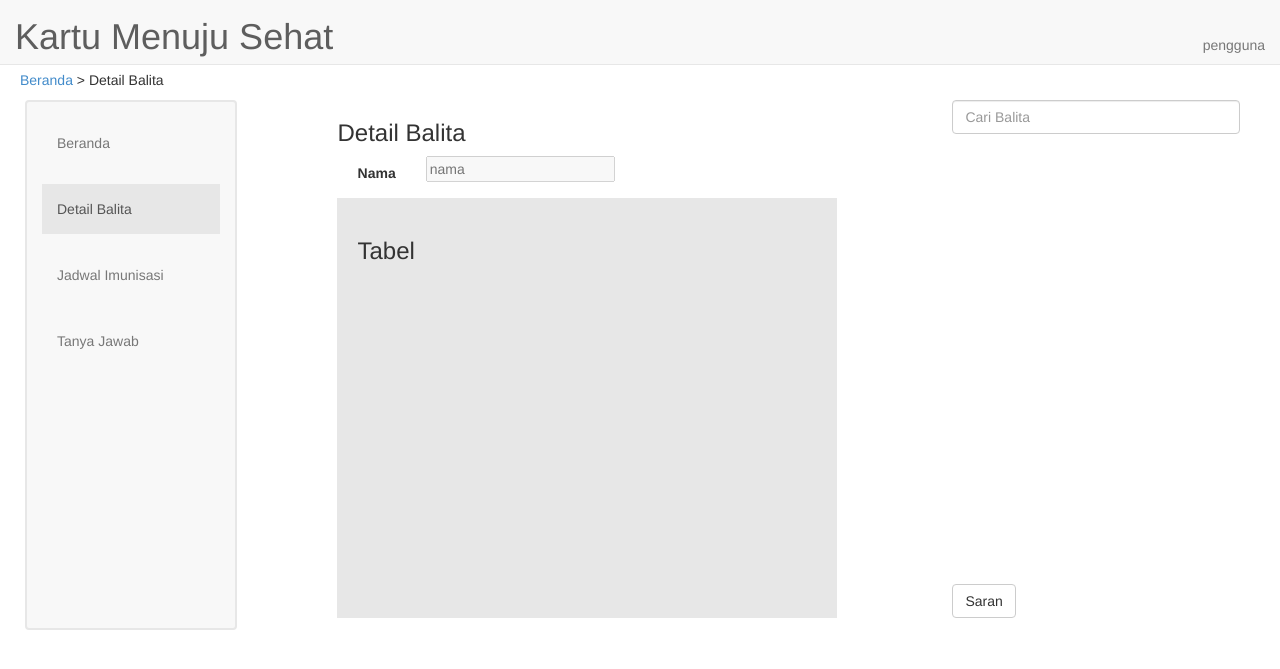
After one commit to santensuru/KMS, a CodeIgniter app: page /detail_balita in a window 1280 px wide. The commit adds this page. Shown: the top 669 px of the page. Run offline with CodeIgniter, Linux system fonts and the light colour scheme.

Commit message:
beranda, detail balita, saran

```diff
--- a/application/controllers/biodata_balita.php
+++ b/application/controllers/biodata_balita.php
@@ -5,6 +5,7 @@ class Biodata_balita extends CI_Controller {
 	/* main */
 	public function index()	{
 		$data["title"] = "Biodata Balita";
+		$data["user"] = "petugas posyandu";
 		$this->load->view('header', $data);
 		$data1["nav"][0] = " class=\"active\"";
 		$data1["nav"][1] = "";
--- /dev/null
+++ b/application/controllers/detail_balita.php
@@ -0,0 +1,37 @@
+<?php if ( ! defined('BASEPATH')) exit('No direct script access allowed');
+
+class Detail_balita extends CI_Controller {
+
+	/* main */
+	public function index($param = null)	{
+		$data["title"] = "Detail Balita";
+		$data["user"] = "pengguna";
+		$this->load->view('header', $data);
+		$data1["nav"][0] = "";
+		$data1["nav"][1] = " class=\"active\"";
+		$data1["nav"][2] = "";
+		$data1["nav"][3] = "";
+		$this->load->view('navbar_pengguna', $data1);
+		if ($param == null) {
+			$data2["name"] = "";
+			$data2["sear"] = "";
+		}
+		else {
+			$data2["sear"] = $param;
+
+			// load from db
+
+			$data2["name"] = "";
+		}
+		$this->load->view('detail_balita_view', $data2);
+		$this->load->view('footer');
+
+		// echo base_url();
+	}
+
+	/* set */
+}
+
+
+/* End of file detail_balita.php */
+/* Location: ./application/controllers/detail_balita.php */
--- a/application/controllers/perkembangan_balita.php
+++ b/application/controllers/perkembangan_balita.php
@@ -5,6 +5,7 @@ class Perkembangan_balita extends CI_Controller {
 	/* main */
 	public function index($param = null)	{
 		$data["title"] = "Perkembangan Balita";
+		$data["user"] = "petugas posyandu";
 		$this->load->view('header', $data);
 		$data1["nav"][0] = "";
 		$data1["nav"][1] = " class=\"active\"";
--- a/application/views/biodata_balita_view.php
+++ b/application/views/biodata_balita_view.php
@@ -1,5 +1,5 @@
 				<!-- body -->
-				<div class="col-md-6">
+				<div class="col-md-5">
 					<h3>Biodata Balita</h3>
 					<form class="form-horizontal" method="post" action="<?php echo base_url(); ?>biodata_balita/set">
 						<div class="form-group">
--- /dev/null
+++ b/application/views/detail_balita_view.php
@@ -0,0 +1,40 @@
+				<!-- body -->
+				<div class="col-md-5">
+					<h3>Detail Balita</h3>
+					<form class="form-horizontal">
+						<div class="form-group">
+							<label class="col-sm-2 control-label">Nama</label>
+							<div class="col-sm-10" >
+								<input type="text" name="name" placeholder="nama" value="<?=$name?>" id="name" disabled>
+							</div>
+						</div>
+					</form>
+					<div id="colm">
+						<h3>Tabel</h3>
+					</div>
+				</div>
+				<!-- space -->
+				<div class="col-md-1">
+				</div>
+				<!-- search -->
+				<div class="col-md-3" id="rightbar">
+					<input type="text" class="form-control" id="search" placeholder="Cari Balita" style="width: 100%" onchange="cari()" value="<?=$sear?>">
+					<script>
+						function cari() {
+							var val = $('#search').val();
+							// alert(val);
+							window.location.replace("<?php echo base_url(); ?>detail_balita/index/"+val);
+						}
+					</script>
+					<div style="margin-top: 450px">
+						<button type="button" class="btn btn-default" id="saran" onclick="saran()">Saran</button>
+						<script>
+							function saran() {
+								var val = $('#name').val();
+								window.location.replace("<?php echo base_url(); ?>saran/index/"+val);
+							}
+						</script>
+					</div>
+				</div>
+			</div>
+		</div>
--- a/application/views/header.php
+++ b/application/views/header.php
@@ -45,7 +45,36 @@
 				border-style: solid;
 				border-width: 2px;
 				margin-left: 20px;
+				margin-right: -20px;
 				height: 530px;
+			}
+			#navbar ul li {
+				width: 100%;
+				margin-top: 16px;
+			}
+			#rightbar {
+				margin-left: -20px;
+				margin-right: 20px;
+			}
+			#tips {
+				height: 150px;
+				overflow: auto;
+				background-color: #E7E7E7;
+				width: 100%;
+				padding: 20px;
+			}
+			#calc {
+				height: 350px;
+				background-color: #E7E7E7;
+				width: 100%;
+				padding: 20px;
+				margin-top: 20px;
+			}
+			#colm {
+				height: 420px;
+				background-color: #E7E7E7;
+				width: 100%;
+				padding: 20px;
 			}
 		</style>
 	</head>
@@ -67,7 +96,7 @@
 				<!-- Collect the nav links, forms, and other content for toggling -->
 				<div class="collapse navbar-collapse" id="bs-example-navbar-collapse-1">
 					<ul class="nav navbar-nav navbar-right">
-						<li id="user"><a href="#">petugas posyandu</a></li>
+						<li id="user"><a href="#"><?=$user?></a></li>
 					</ul>
 				</div><!-- /.navbar-collapse -->
 			</div><!-- /.container-fluid -->
@@ -75,7 +104,28 @@
 		<div id="content">
 			<!-- position bar -->
 			<div id="position-bar">
-				<a href="<?php echo base_url(); ?>">Beranda</a> > <?=$title?>
+<?php
+	if ($user != "pengguna") {
+?>
+				<a href="<?php echo base_url(); ?>biodata_balita">Beranda</a> > <?=$title?>
+<?php
+	} else {
+		if ($title == "Beranda") {
+?>
+				<?=$title?>
+<?php
+		} else if ($title == "Saran") {
+?>
+				<a href="<?php echo base_url(); ?>beranda">Beranda</a> > <a href="<?php echo base_url(); ?>detail_balita">Detail Balita</a> > <?=$title?>
+<?php
+		} else {
+?>
+				<a href="<?php echo base_url(); ?>beranda">Beranda</a> > <?=$title?>
+<?php
+		}
+	}
+	echo "\r\n";
+?>
 			</div>
 			<!-- content -->
 			<div class="row">
--- /dev/null
+++ b/application/views/navbar_pengguna.php
@@ -0,0 +1,28 @@
+				<!-- navbar -->
+				<div class="col-md-2 navbar navbar-default" id="navbar">
+					<ul class="nav navbar-nav navbar-left">
+						<li<?=$nav[0]?>>
+							<a href="<?php echo base_url(); ?>beranda">
+								Beranda
+							</a>
+						</li>
+						<li<?=$nav[1]?>>
+							<a href="<?php echo base_url(); ?>detail_balita">
+								Detail Balita
+							</a>
+						</li>
+						<li<?=$nav[2]?>>
+							<a href="<?php echo base_url(); ?>jadwal_imunisasi">
+								Jadwal Imunisasi
+							</a>
+						</li>
+						<li<?=$nav[3]?>>
+							<a href="<?php echo base_url(); ?>tanya_jawab">
+								Tanya Jawab
+							</a>
+						</li>
+					</ul>
+				</div>
+				<!-- space -->
+				<div class="col-md-1">
+				</div>
```
Also changed, not shown: application/controllers/beranda.php (added, +26 -0 lines), application/controllers/saran.php (added, +35 -0 lines), application/views/beranda_view.php (added, +25 -0 lines), application/views/perkembangan_balita_view.php (+6 -3 lines), application/views/saran_view.php (added, +17 -0 lines).
